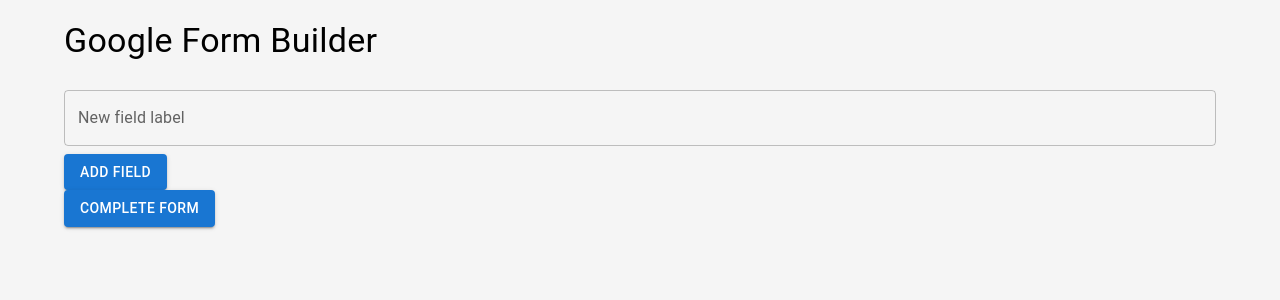
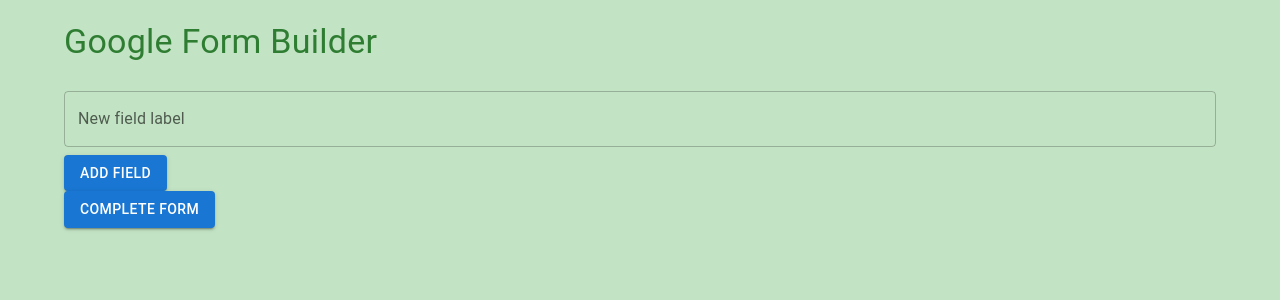
Before and after one commit to cfgba2024/Team-5, a React (Vite) app in the folder Frontend/FEFrontend/: page / in a window 1280 px wide. Shown: the top 300 px of the page. Built offline with nearby package versions, Linux system fonts and the light colour scheme.

Commit message:
css style for spreadsheet functions

```diff
--- a/Frontend/FEFrontend/src/index.css
+++ b/Frontend/FEFrontend/src/index.css
@@ -1,10 +1,51 @@
 body {
     font-family: 'Roboto', sans-serif;
-    background-color: #f5f5f5;
+    background-color: #c3e4c4; /* Light green background */
+    color: #2e7d32; /* Dark green text */
     margin: 0;
     padding: 0;
   }
 
   .App {
     padding: 20px;
+    background-color: #c3e4c4; /* Light green background for the app container */
+    border: 1px solid #c3e4c4; /* Medium green border */
   }
+
+  button, .MuiButton-root {
+    background-color: #66bb6a; /* Medium green button background */
+    color: white;
+    border: none;
+    padding: 10px 20px;
+    cursor: pointer;
+  }
+
+  button:hover, .MuiButton-root:hover {
+    background-color: #4caf50; /* Darker green on hover */
+  }
+
+  input, .MuiTextField-root {
+    border: 1px solid #66bb6a; /* Medium green border for inputs */
+    padding: 10px;
+    margin: 10px 0;
+  }
+
+  table, .MuiTable-root {
+    background-color: #c8e6c9; /* Light green background for tables */
+    border-collapse: collapse;
+    width: 100%;
+  }
+
+  th, td, .MuiTableCell-root {
+    border: 1px solid #66bb6a; /* Medium green border for table cells */
+    padding: 10px;
+    text-align: left;
+  }
+
+  th {
+    background-color: #a5d6a7; /* Light green background for table headers */
+  }
+
+  tr:nth-child(even) {
+    background-color: #e8f5e9; /* Light green background for even rows */
+  }
```
